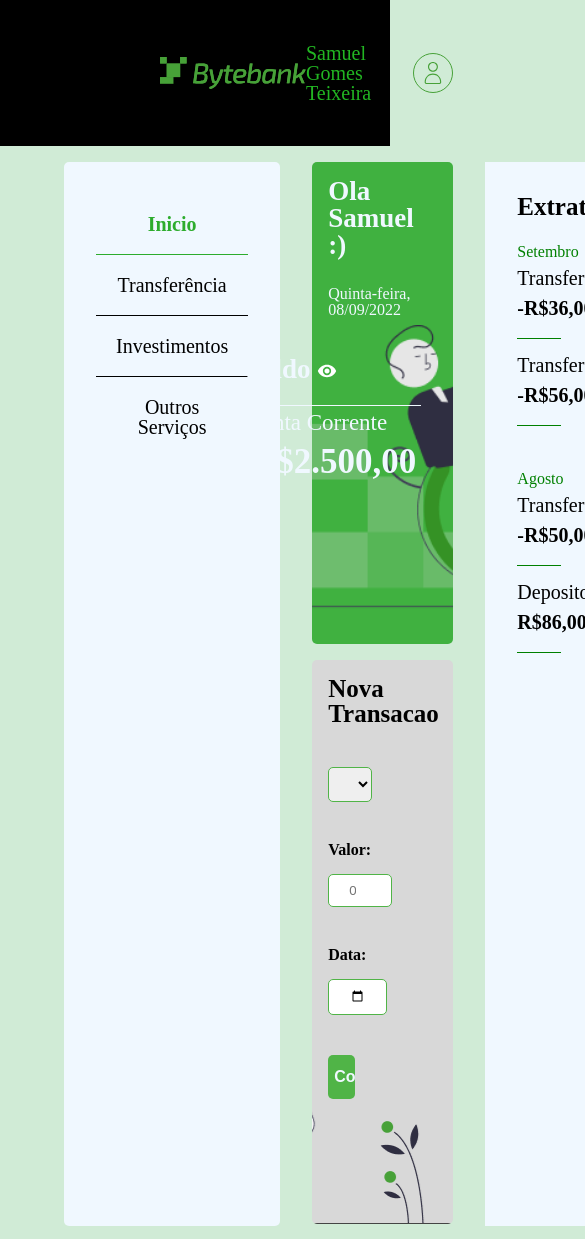
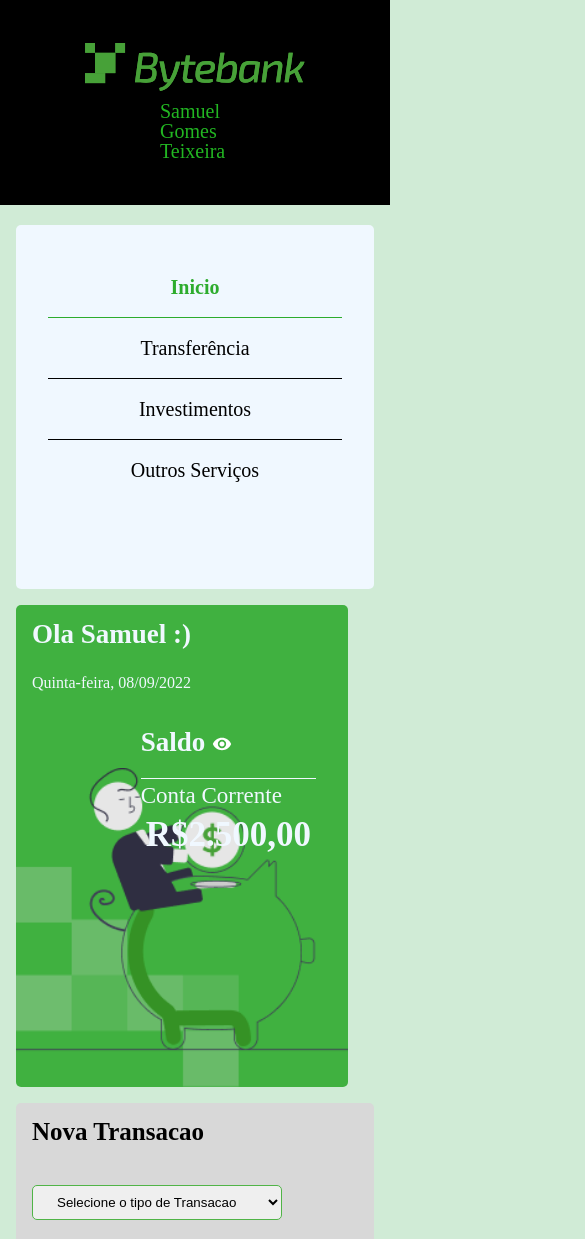
Before and after one commit to Samukaviga/ByteBank, a plain HTML site: page index.html in a window 390 px wide. Shown: the top 1239 px of the page, 585 px wide, since content can reach past the window. Drawn offline with Linux system fonts and the light colour scheme.

Commit message:
Atualizando responsivo

```diff
--- a/css/menu.css
+++ b/css/menu.css
@@ -25,3 +25,17 @@
     align-items: center;
     gap: 2em;
 }
+
+
+@media (max-width: 950px) {
+    .cabecalho {
+        flex-direction: column;
+        align-items: center;
+        justify-content: center;
+        gap: 10px;
+    }
+
+    .cabecalho__avatar {
+        display: none;
+    }
+ }
--- a/css/principal.css
+++ b/css/principal.css
@@ -51,7 +51,7 @@ body {
 /* COLUNA CENTRAL */
 .coluna__central {
     padding: 1em;
-    width: 48%;
+    width: 53%;
 
 }
 
@@ -130,6 +130,7 @@ body {
     margin-bottom: 2.8em;
 }
 
+
 .coluna__lateral-mes {
     color: green;
     margin-bottom: 0.5em;
@@ -151,6 +152,10 @@ body {
     justify-content: space-between;
     border-bottom: 1px solid green;
     margin-bottom: 1em;
+}
+
+.coluna__lateral__card:last-child {
+    border-bottom: none;
 }
 
 
@@ -182,7 +187,7 @@ body {
 }
 
 .form-input, .form-select {
-    width: 40%;
+    width: 250px;
     padding: 8px 20px;
     border-radius: 5px;
     border: 1px solid #50b447;
@@ -205,12 +210,12 @@ body {
 }
 
 .input-valor {
-    width: 20%;
+    width: 150px;
     text-align: center;
 }
 
 .input-data {
-    width: 15%;
+    width: 95px;
 }
 
 .form-botao {
@@ -218,7 +223,7 @@ body {
     color: aliceblue;
     border: none;
     border-radius: 5px;
-    width: 25%;
+    width: 190px;
     padding: 13px 6px;
     font-size: 1em;
     font-weight: 700;
@@ -229,3 +234,34 @@ body {
     opacity: 0.9;
     transition: 0.3s;
 }
+
+
+@media (max-width: 950px) {
+   .principal {
+        flex-direction: column;
+        margin: 0;
+        margin-top: 1em;
+        padding: 0.3em 1em;
+   }
+
+   .menu {
+        margin: 0;
+        height: 300px;
+   }
+
+   .coluna__central {
+        width: 100%;
+        margin: 0;
+        padding: 0;
+   }
+
+   .coluna__central-cartao {
+        margin: 0;
+        margin-top: 1em;
+        width: 300px;
+   }
+
+   .coluna__lateral {
+        width: 85%;
+   }
+}
```
